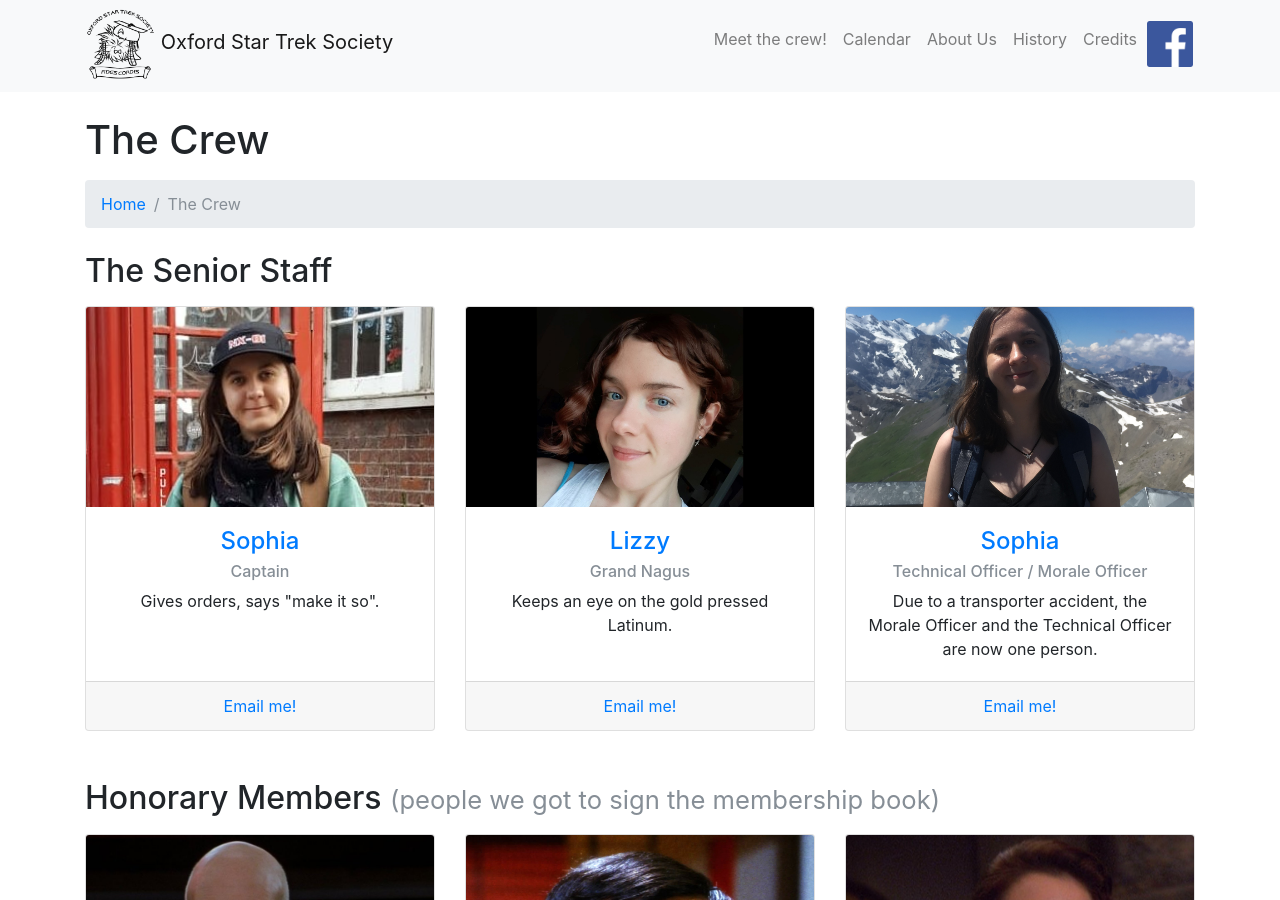
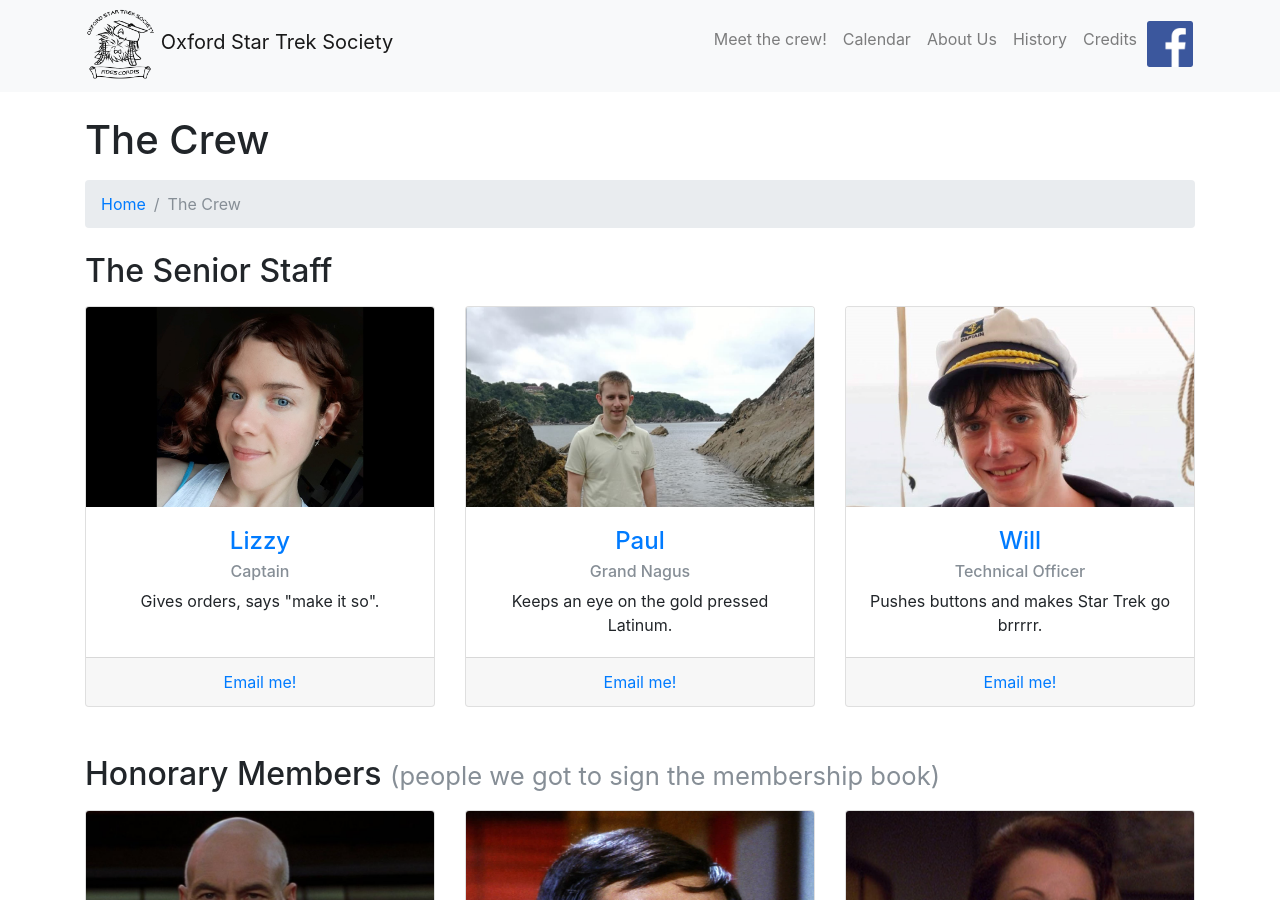
Before and after one commit to oxfordstartreksociety/oxfordstartreksociety.github.io, a Jekyll site: the page built from crew.html, in a window 1280 px wide and 900 px high. Built offline with Jekyll 4.4.1, drawn with Linux system fonts in a browser that asks for light colours.

Commit message:
new command crew

```diff
--- a/crew.html
+++ b/crew.html
@@ -16,69 +16,69 @@ layout: default
   <div class="row">
 	<div class="col-lg-4 mb-4">
 	  <div class="card h-100 text-center">
-		<img class="crew card-img-top" src="/img/SophiaVaughan3.jpg" alt="">
+		<img class="crew card-img-top" src="/img/lizzy.jpg" alt="">
 		<div class="card-body">
-		  <h4 class="card-title">Sophia</h4>
+		  <h4 class="card-title">Lizzy</h4>
 		  <h6 class="card-subtitle mb-2 text-muted">Captain</h6>
 		  <p class="card-text">Gives orders, says "make it so".</p>
 		</div>
 		<div class="card-footer">
-		  <a href="mailto:sophia.vaughan@sjc.ox.ac.uk">Email me!</a>
+		  <a href="mailto:oxfordstartreksociety@gmail.com">Email me!</a>
 		</div>
 	  </div>
 	</div>
 	<!--
 	<div class="col-lg-4 mb-4">
 	  <div class="card h-100 text-center">
-		<img class="crew card-img-top" src="/img/ruth_crop.jpg" alt="">
+		<img class="crew card-img-top" src="/img/SophiaVaughan3.jpg" alt="">
 		<div class="card-body">
-		  <h4 class="card-title">Ruth</h4>
+		  <h4 class="card-title">Sophia</h4>
 		  <h6 class="card-subtitle mb-2 text-muted">First Officer</h6>
-		  <p class="card-text">Doesn't realise that seat backs are for resting against rather than vaulting over.</p>
+		  <p class="card-text">Got demoted because they didn't realise that seat backs are for resting against rather than vaulting over.</p>
 		</div>
 		<div class="card-footer">
-		  <a href="mailto:OSTS.First.Officer@gmail.com">Email me!</a>
+		  <a href="mailto:oxfordstartreksociety@gmail.com">Email me!</a>
 		</div>
 	  </div>
 	</div>
 	-->
 	<div class="col-lg-4 mb-4">
 	  <div class="card h-100 text-center">
-		<img class="crew card-img-top" src="/img/lizzy.jpg" alt="">
+		<img class="crew card-img-top" src="/img/paul.jpg" alt="">
 		<div class="card-body">
-		  <h4 class="card-title">Lizzy</h4>
+		  <h4 class="card-title">Paul</h4>
 		  <h6 class="card-subtitle mb-2 text-muted">Grand Nagus</h6>
 		  <p class="card-text">Keeps an eye on the gold pressed Latinum.</p>
 		</div>
 		<div class="card-footer">
-		  <a href="mailto:elizabethffion@gmail.com">Email me!</a>
+		  <a href="mailto:oxfordstartreksociety@gmail.com">Email me!</a>
 		</div>
 	  </div>
 	</div>
 	<div class="col-lg-4 mb-4">
 	  <div class="card h-100 text-center">
-		<img class="crew card-img-top" src="/img/MoraleOfficer2019.JPG" alt="">
+		<img class="crew card-img-top" src="/img/Captain2019.jpg" alt="">
 		<div class="card-body">
-		  <h4 class="card-title">Sophia</h4>
-		  <h6 class="card-subtitle mb-2 text-muted">Technical Officer / Morale Officer</h6>
-		  <p class="card-text">Due to a transporter accident, the Morale Officer and the Technical Officer are now one person.</p>
+		  <h4 class="card-title">Will</h4>
+		  <h6 class="card-subtitle mb-2 text-muted">Technical Officer</h6>
+		  <p class="card-text">Pushes buttons and makes Star Trek go brrrrr.</p>
 		</div>
 		<div class="card-footer">
-		  <a href="mailto:sophia.vaughan@sjc.ox.ac.uk">Email me!</a>
+		  <a href="mailto:oxfordstartreksociety@gmail.com">Email me!</a>
 		</div>
 	  </div>
 	</div>
 	<!--
 	<div class="col-lg-4 mb-4">
 	  <div class="card h-100 text-center">
-		<img class="crew card-img-top" src="/img/SophiaVaughan4.JPG" alt="">
+		<img class="crew card-img-top" src="/img/lizzy.jpg" alt="">
 		<div class="card-body">
-		  <h4 class="card-title">Sophia</h4>
+		  <h4 class="card-title">Lizzy</h4>
 		  <h6 class="card-subtitle mb-2 text-muted">Morale Officer</h6>
-		  <p class="card-text">Firm and only advocate that Enterprise is the best series</p>
+		  <p class="card-text">Makes cakes, cookies and people smile.</p>
 		</div>
 		<div class="card-footer">
-		  <a href="mailto:sophia.vaughan@sjc.ox.ac.uk">Email me!</a>
+		  <a href="mailto:oxfordstartreksociety@gmail.com">Email me!</a>
 		</div>
 	  </div>
 	</div>
```
